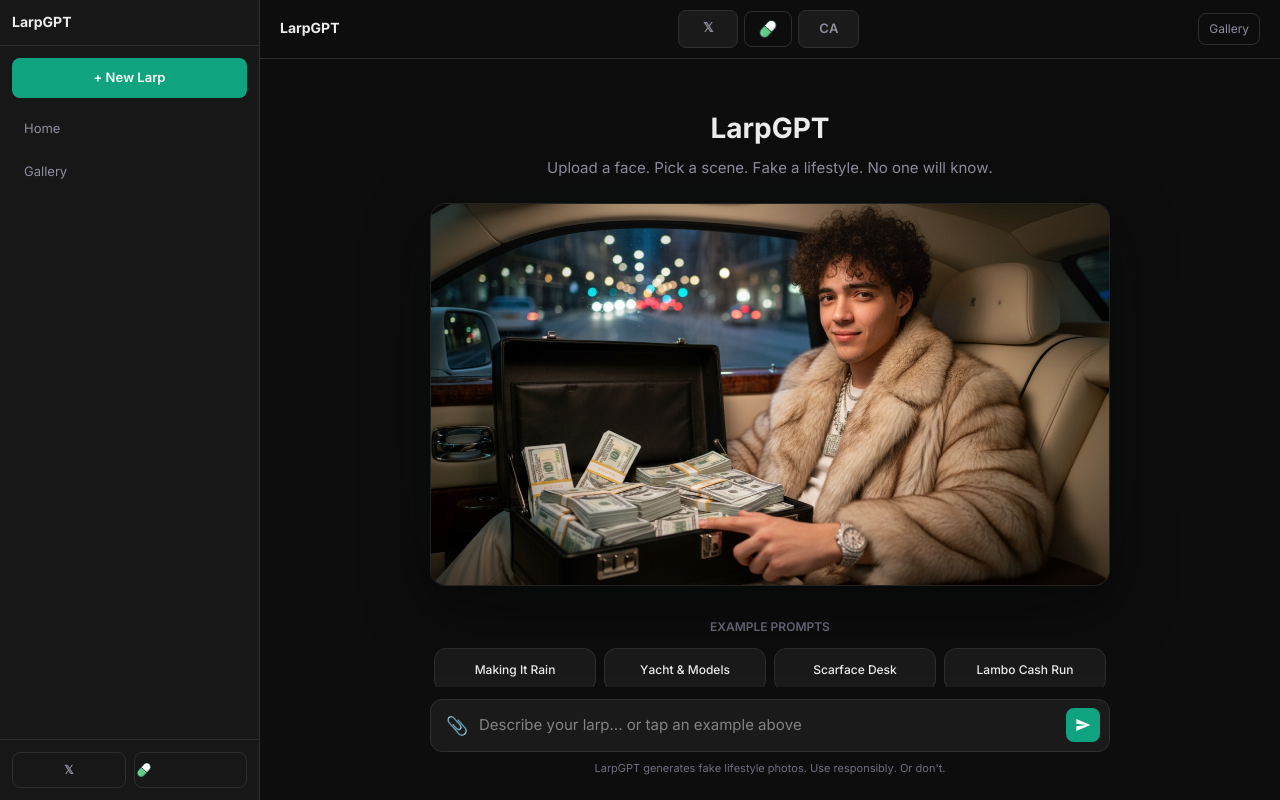
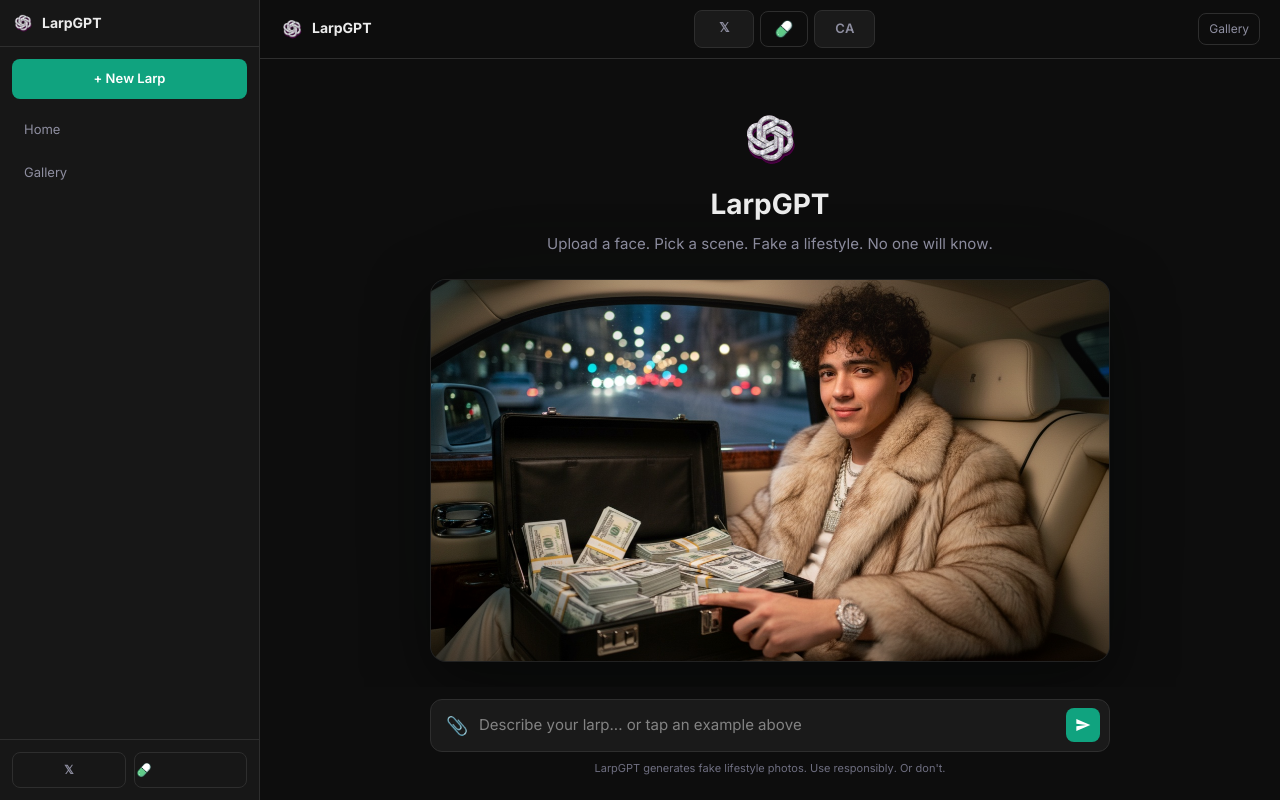
Before and after one commit to jamalthebot6900-glitch/larpgpt, a Next.js app: page / in a window 1280 px wide. Built offline with nearby package versions, Linux system fonts and the light colour scheme.

Commit message:
feat: add diamond logo with transparent bg to nav, sidebar, homepage

```diff
--- a/src/app/page.tsx
+++ b/src/app/page.tsx
@@ -86,9 +86,12 @@
             >
               ☰
             </button>
-            <span className="text-sm font-bold" style={{ color: "var(--text-primary)" }}>
-              LarpGPT
-            </span>
+            <div className="flex items-center gap-2">
+              <img src="/logo-transparent.png" alt="" style={{ height: "24px", width: "auto" }} />
+              <span className="text-sm font-bold" style={{ color: "var(--text-primary)" }}>
+                LarpGPT
+              </span>
+            </div>
           </div>
 
           {/* Center: coin buttons */}
@@ -186,6 +189,7 @@
           <>
             <div className="flex-1 overflow-y-auto">
               <div className="flex flex-col items-center py-8 md:py-12 px-4 md:px-5">
+                <img src="/logo-transparent.png" alt="LarpGPT" className="w-16 h-16 mb-3 animate-fadeIn" />
                 <h1 className="text-[26px] md:text-[28px] font-bold mb-2 animate-fadeIn">LarpGPT</h1>
                 <p
                   className="text-[14px] md:text-[15px] mb-6 animate-fadeIn"
--- a/src/components/Sidebar.tsx
+++ b/src/components/Sidebar.tsx
@@ -31,9 +31,12 @@
       >
         {/* Header */}
         <div className="p-3 shrink-0 flex items-center justify-between" style={{ borderBottom: "1px solid var(--border)" }}>
-          <span className="text-[14px] font-bold" style={{ color: "var(--text-primary)" }}>
-            LarpGPT
-          </span>
+          <div className="flex items-center gap-2">
+            <img src="/logo-transparent.png" alt="" style={{ height: "22px", width: "auto" }} />
+            <span className="text-[14px] font-bold" style={{ color: "var(--text-primary)" }}>
+              LarpGPT
+            </span>
+          </div>
           <button
             className="md:hidden w-8 h-8 rounded-lg border-none flex items-center justify-center cursor-pointer"
             style={{ background: "transparent", color: "var(--text-muted)" }}
```
Also changed, not shown: public/logo-transparent.png (added).
